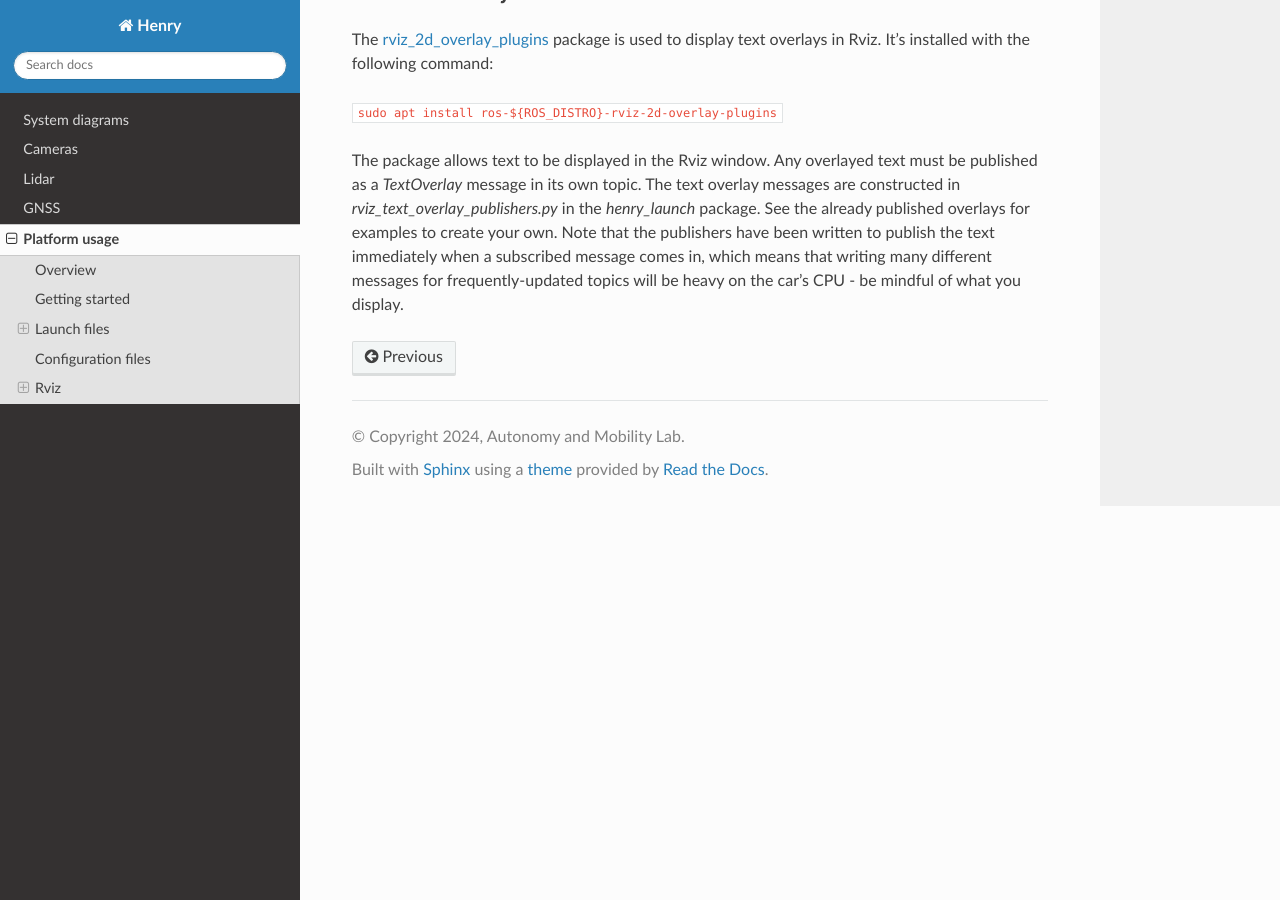
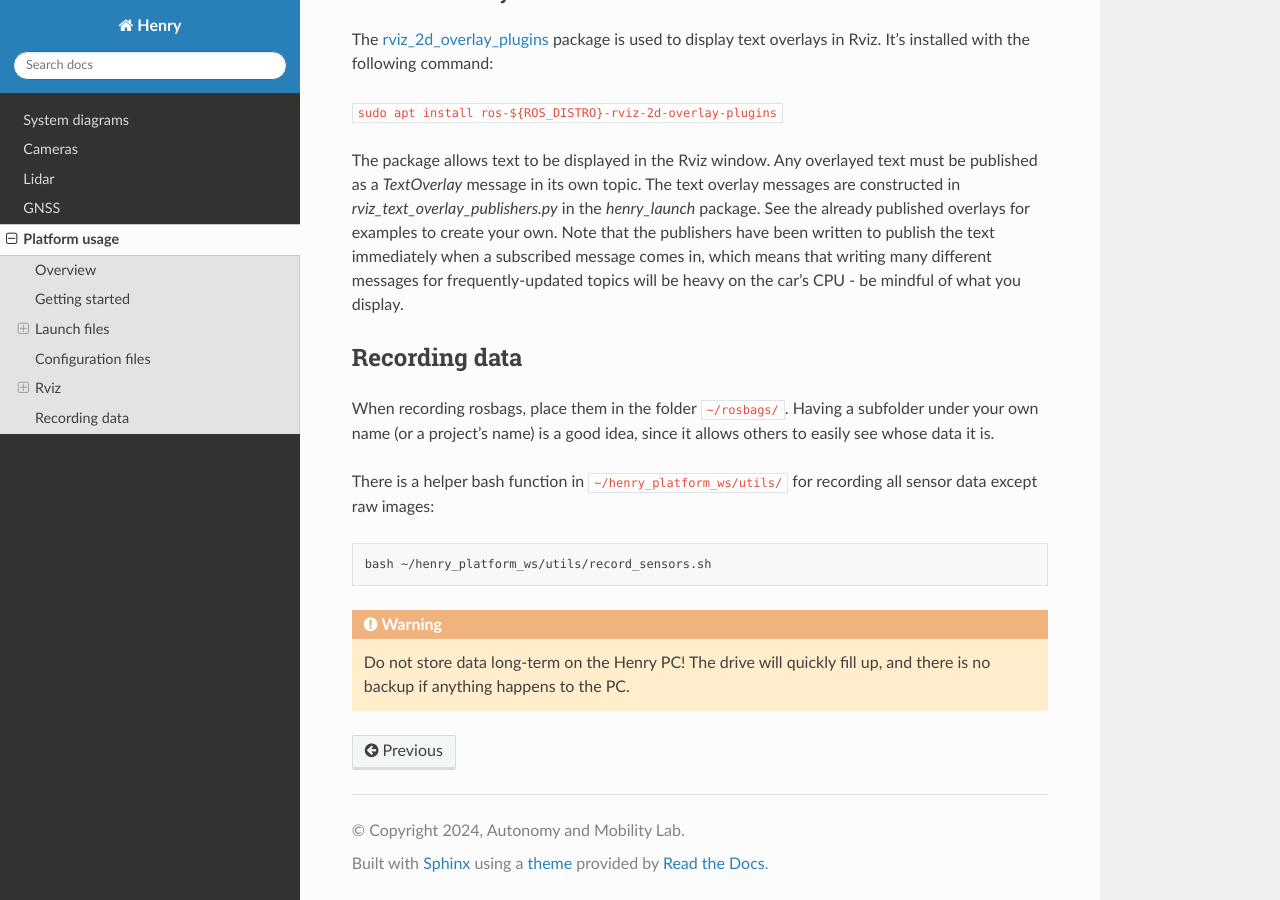
Before and after one commit to autonomymobilitylab/HenryRTD, a Sphinx documentation site: the page built from docs/source/platform_usage.rst, in a window 1280 px wide and 900 px high, scrolled down 1616 px. Built offline with Sphinx 7.4.7 and the Read the Docs theme 3.1.0, drawn with Linux system fonts in a browser that asks for light colours.

Commit message:
Add rosbag recording instructions

```diff
--- a/docs/source/platform_usage.rst
+++ b/docs/source/platform_usage.rst
@@ -54,7 +54,7 @@ Configuration files
 
 The sensors use separate configuration files for their parameters. These files are located in the ``config`` folder of the ``henry_launch`` package, and the launch files use these configuration files to set the parameters for the sensors at start-up.
 
-.. _rviz
+.. _rviz:
 
 Rviz
 ====
@@ -73,3 +73,20 @@ The `rviz_2d_overlay_plugins <https://index.ros.org/p/rviz_2d_overlay_plugins/>`
 ``sudo apt install ros-${ROS_DISTRO}-rviz-2d-overlay-plugins``
 
 The package allows text to be displayed in the Rviz window. Any overlayed text must be published as a `TextOverlay` message in its own topic. The text overlay messages are constructed in `rviz_text_overlay_publishers.py` in the `henry_launch` package. See the already published overlays for examples to create your own. Note that the publishers have been written to publish the text immediately when a subscribed message comes in, which means that writing many different messages for frequently-updated topics will be heavy on the car's CPU - be mindful of what you display.
+
+
+.. _recording:
+
+Recording data
+==============
+
+When recording rosbags, place them in the folder ``~/rosbags/``. Having a subfolder under your own name (or a project's name) is a good idea, since it allows others to easily see whose data it is.
+
+There is a helper bash function in ``~/henry_platform_ws/utils/`` for recording all sensor data except raw images:
+
+.. code-block:: bash
+
+    bash ~/henry_platform_ws/utils/record_sensors.sh
+
+.. warning::
+    Do not store data long-term on the Henry PC! The drive will quickly fill up, and there is no backup if anything happens to the PC.
```
